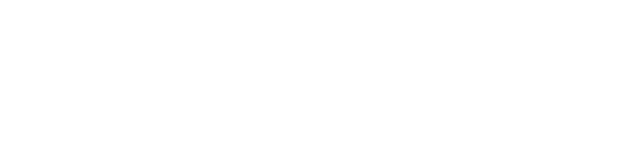
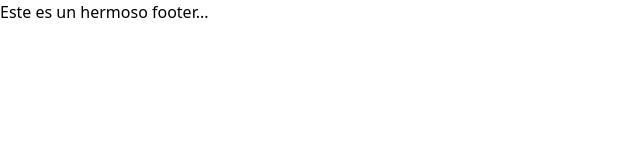
Before and after one commit to soyjialva/intro-git, a plain HTML site: page index.html in a window 1280 px wide. Shown: the whole page, without its empty margins (0-640 px from the left). Drawn offline with nearby package versions, Linux system fonts and the light colour scheme.

Commit message:
mensaje en footer

```diff
--- a/index.html
+++ b/index.html
@@ -9,6 +9,7 @@
       <!-----HEADER-->
       <!-----MAIN---->
       <!-----FOOTER-->
+      <p>Este es un hermoso footer...</p>
     </h1>
   </body>
 </html>
```
